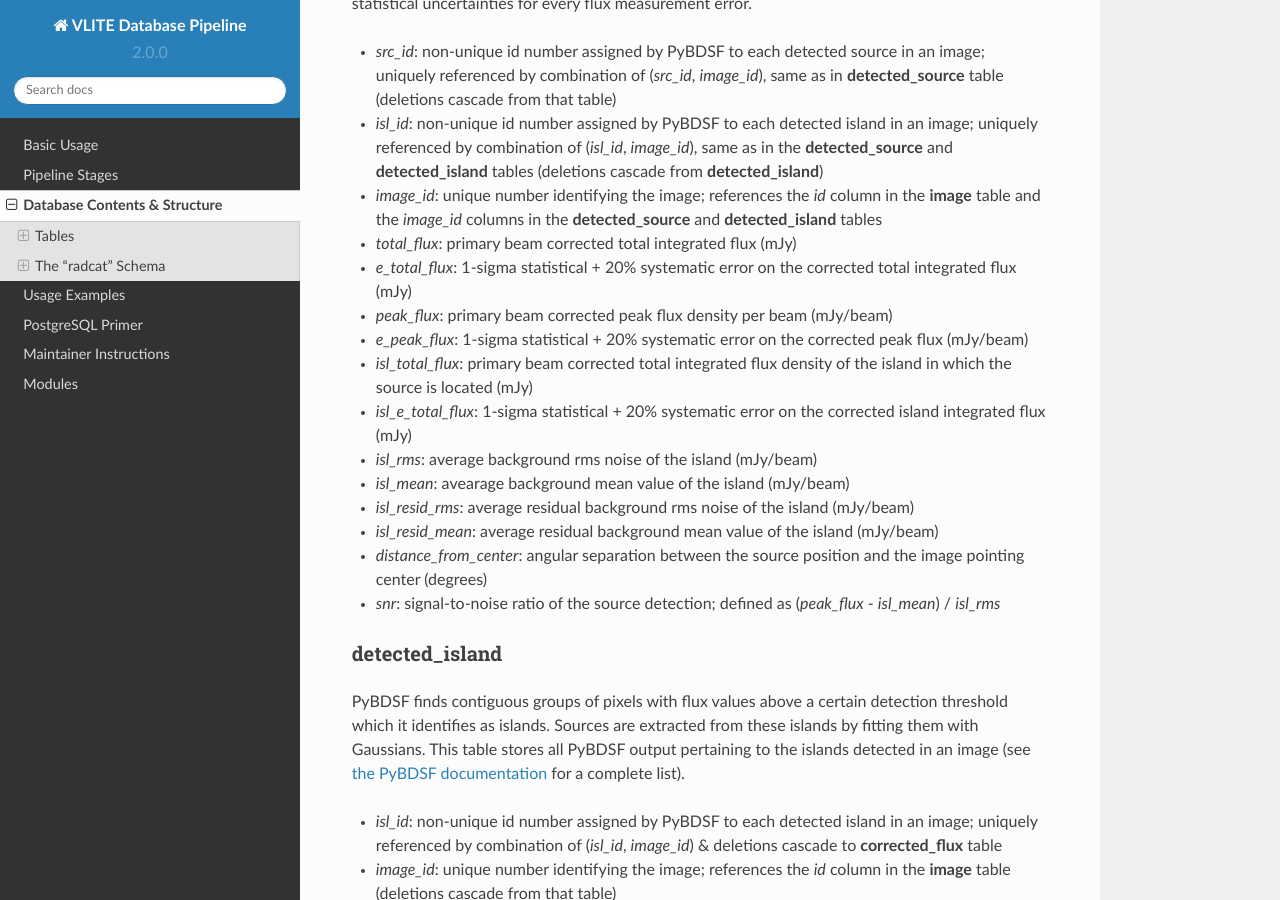
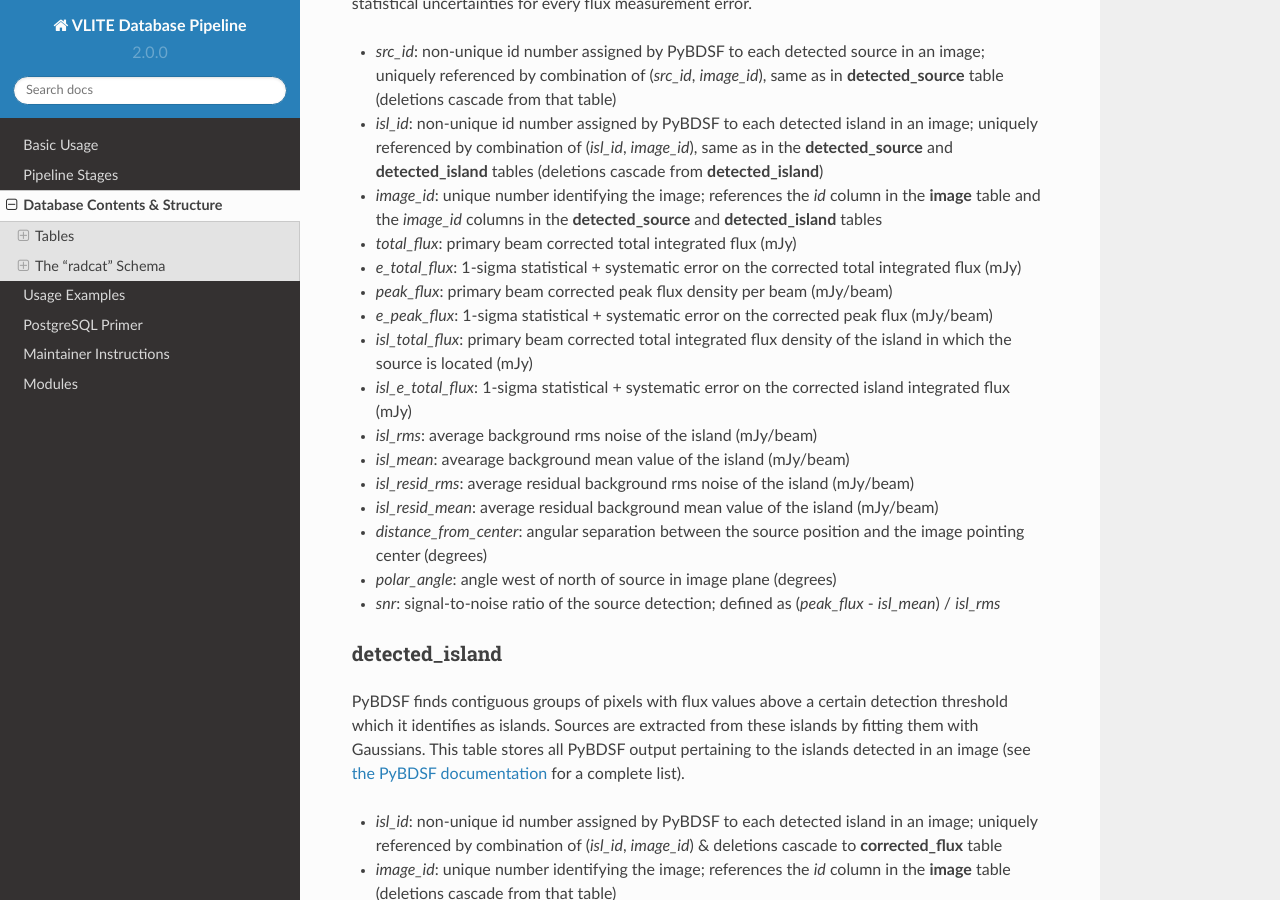
Before and after one commit to epolisensky/VLITE, a Sphinx documentation site: the page built from vdp/docs/source/database.rst, in a window 1280 px wide and 900 px high, scrolled down 1142 px. Built offline with Sphinx 7.4.7 and the Read the Docs theme 2.0.0, drawn with Linux system fonts in a browser that asks for light colours; some of the changed text lies outside the part shown.

Commit message:
Updated docs

```diff
--- a/vdp/docs/source/basic_usage.rst
+++ b/vdp/docs/source/basic_usage.rst
@@ -336,3 +336,7 @@ The contents are described in more detail below.
     Maximum allowed metric for source counts. Defined as:
     (actual_num_sources - expected_num_sources) / expected_num_sources.
     Default is 10.
+  *min niter*
+    Minimum number of CLEAN interations. Important for
+    reliable source fluxes. Image header keyword ``NITER``.
+    Default is 1000.
--- a/vdp/docs/source/database.rst
+++ b/vdp/docs/source/database.rst
@@ -79,14 +79,14 @@ flux measurement error.
   *id* column in the **image** table and the *image_id* columns
   in the **detected_source** and **detected_island** tables
 - *total_flux*: primary beam corrected total integrated flux (mJy)
-- *e_total_flux*: 1-sigma statistical + 20% systematic error on the
+- *e_total_flux*: 1-sigma statistical + systematic error on the
   corrected total integrated flux (mJy)
 - *peak_flux*: primary beam corrected peak flux density per beam (mJy/beam)
-- *e_peak_flux*: 1-sigma statistical + 20% systematic error on the
+- *e_peak_flux*: 1-sigma statistical + systematic error on the
   corrected peak flux (mJy/beam)
 - *isl_total_flux*: primary beam corrected total integrated flux density
   of the island in which the source is located (mJy)
-- *isl_e_total_flux*: 1-sigma statistical + 20% systematic error on the
+- *isl_e_total_flux*: 1-sigma statistical + systematic error on the
   corrected island integrated flux (mJy)
 - *isl_rms*: average background rms noise of the island (mJy/beam)
 - *isl_mean*: avearage background mean value of the island (mJy/beam)
@@ -96,6 +96,7 @@ flux measurement error.
   island (mJy/beam)
 - *distance_from_center*: angular separation between the source position
   and the image pointing center (degrees)
+- *polar_angle*: angle west of north of source in image plane (degrees)
 - *snr*: signal-to-noise ratio of the source detection; defined as
   (*peak_flux* - *isl_mean*) / *isl_rms*
 
@@ -259,6 +260,7 @@ in the table, as well.
 - *config*: VLA configuration; header keyword ``CONFIG``
 - *nvis*: number of visibilities in the data before imaging; header
   keyword ``NVIS``
+- *niter*: number of CLEAN iterations; header keyword ``NITER``
 - *mjdtime*: Modified Julian Date at the start of the observations;
   header keyword ``MJDTIME`` + header keyword ``STARTIME``
 - *tau_time*: total integration time on source (sec); header
```
